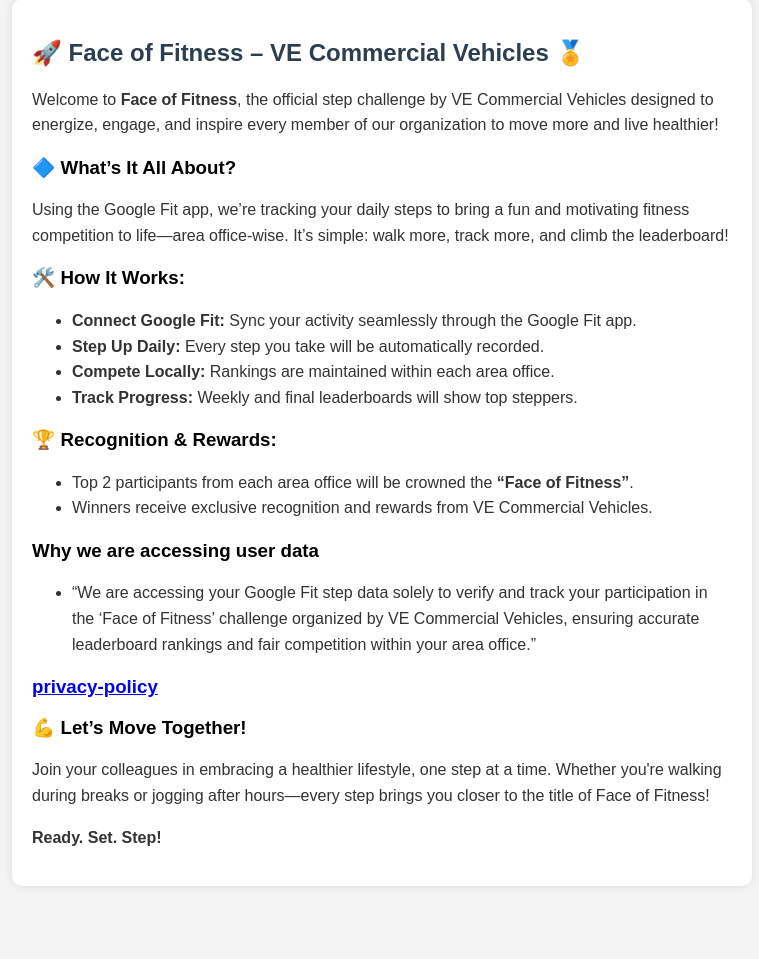
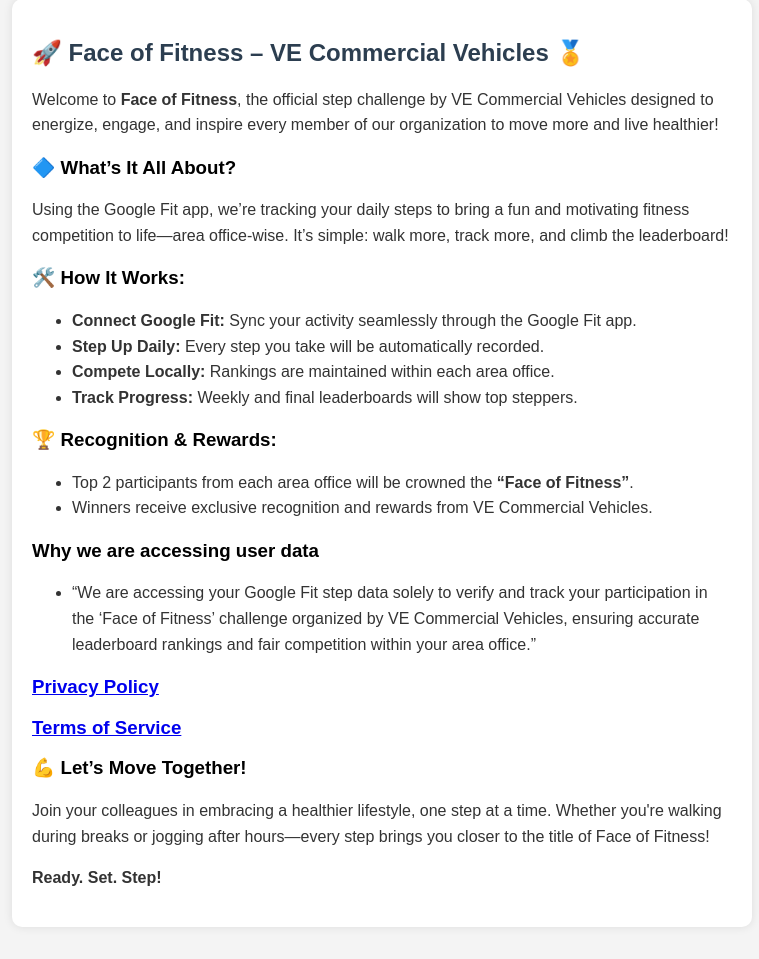
Before and after one commit to Praveenkumarreddy12/fittness_Records, a Django app: page / in a window 1280 px wide. Shown: the part 269-1228 px from the top of the page, without its empty margins (258-1017 px from the left). Before the commit the page ends 1115 px from the top, so only its background shows below. Run offline with Django 3.2, Linux system fonts and the light colour scheme; some libraries are stand-ins or nearby versions.

Commit message:
added privacy and terms urls button

```diff
--- a/gsign/templates/signin.html
+++ b/gsign/templates/signin.html
@@ -95,7 +95,8 @@
       <li>“We are accessing your Google Fit step data solely to verify and track your participation in the ‘Face of Fitness’ challenge organized by VE Commercial Vehicles, ensuring accurate leaderboard rankings and fair competition within your area office.”</li>
     </ul>
 
-    <h3><a href="https://praveenkumarreddy12.github.io/privacy-policy/privacy-policy.html">privacy-policy</a></h3>
+    <h3><a href="{% url 'privacy' %}">Privacy Policy</a></h3>
+    <h3><a href="{% url 'terms' %}">Terms of Service</a></h3>
 
     <h3>💪 Let’s Move Together!</h3>
     <p>Join your colleagues in embracing a healthier lifestyle, one step at a time. Whether you're walking during breaks or jogging after hours—every step brings you closer to the title of Face of Fitness!</p>
```
